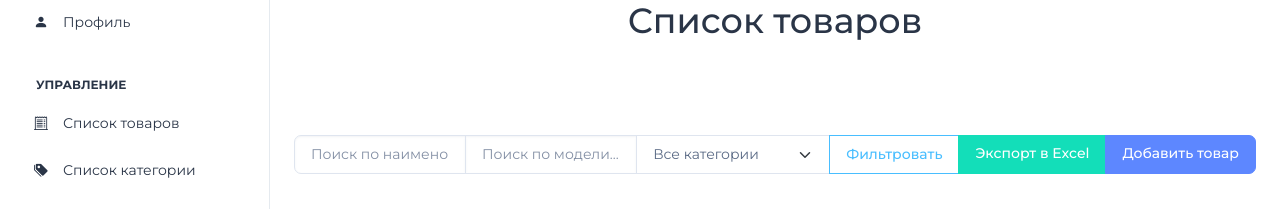
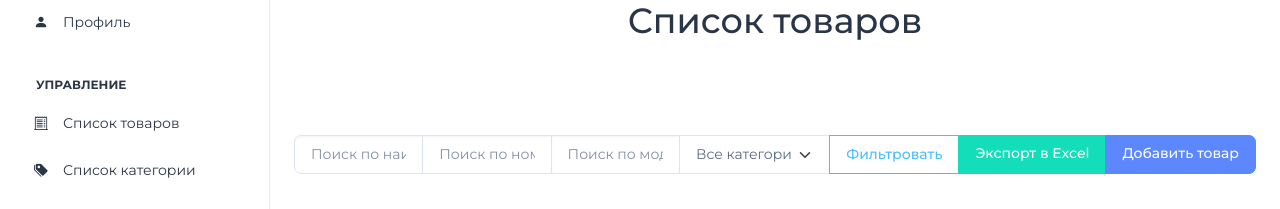
Before and after one commit to shahhhzod/shahzodspace, a Django app: page /products/ in a window 1280 px wide. Shown: the part 70-279 px from the top of the page. Run offline with Django 5.2, Linux system fonts and the light colour scheme; a user stored in the database is signed in; data comes from the database, SQL or seed files in the repository; some libraries are stand-ins or nearby versions.

Commit message:
search by number product

```diff
--- a/shahzodspace/templates/shahzodspace/product_list.html
+++ b/shahzodspace/templates/shahzodspace/product_list.html
@@ -86,7 +86,8 @@
       <form method="get" class="form-list w-100">
         <div class="input-group">
             <input type="text" class="form-control" placeholder="Поиск по наименованию..." name="search" value="{{ request.GET.search }}">
-            <input type="text" class="form-control" placeholder="Поиск по модели..." name="model" value="{{ request.GET.model }}">  <!-- Добавляем поле поиска по модели -->
+            <input type="text" class="form-control" placeholder="Поиск по номеру товара..." name="item_number" value="{{ request.GET.item_number }}">  <!-- Добавляем поле поиска по номеру товара -->
+            <input type="text" class="form-control" placeholder="Поиск по модели..." name="model" value="{{ request.GET.model }}">
             <select name="category" class="form-select">
                 <option value="">Все категории</option>
                 {% for category in categories %}
--- a/shahzodspace/views.py
+++ b/shahzodspace/views.py
@@ -175,7 +175,8 @@ def product_delete(request, pk):
 def product_list(request):
     search_query = request.GET.get('search', '')
     category_query = request.GET.get('category', None)
-    model_query = request.GET.get('model', '')  # Добавляем фильтр по модели
+    model_query = request.GET.get('model', '')
+    item_number_query = request.GET.get('item_number', '')  # Добавляем фильтр по номеру товара
 
     products = Product.objects.filter(user=request.user)
 
@@ -188,13 +189,17 @@ def product_list(request):
     if model_query:
         products = products.filter(model__icontains=model_query)  # Фильтрация по модели
 
+    if item_number_query:
+        products = products.filter(item_number__icontains=item_number_query)  # Фильтрация по номеру товара
+
     categories = Category.objects.filter(user=request.user)
 
     return render(request, 'shahzodspace/product_list.html', {
         'products': products,
         'categories': categories,
         'current_category': category_query,
-        'current_model': model_query  # Передаем текущую модель в шаблон
+        'current_model': model_query,
+        'current_item_number': item_number_query  # Передаем текущий номер товара в шаблон
     })
 
 
```
